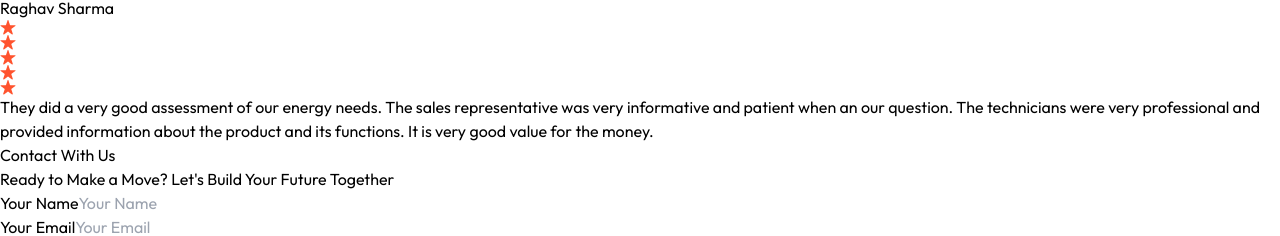
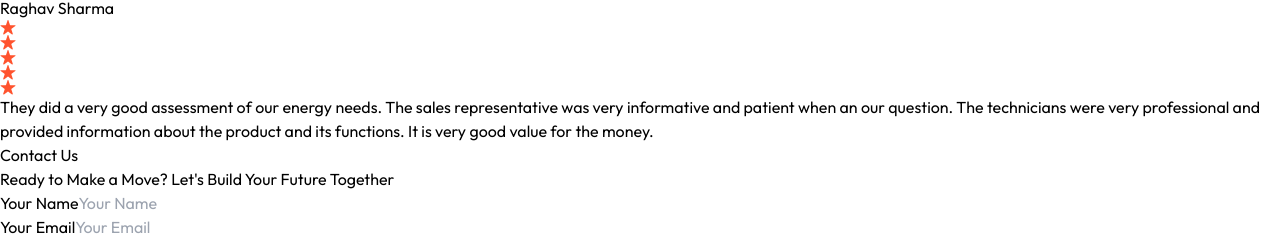
Before and after one commit to laksh-goel/Solar-Sys, a React (Vite) app: page / in a window 1280 px wide. Shown: the part 4485-4721 px from the top of the page. Built offline with nearby package versions, Linux system fonts and the light colour scheme.

Commit message:
Update Contact.jsx

```diff
--- a/src/components/Contact.jsx
+++ b/src/components/Contact.jsx
@@ -45,7 +45,7 @@ const Contact = () => {
       <h1 className="text-2xl sm:text-4xl font-bold mb-2 text-center">
         Contact{" "}
         <span className="underline underline-offset-4 decoration-1 under font-light">
-          With Us
+           Us
         </span>
       </h1>
       <p className="text-center text-gray-500 mb-8 max-w-80 mx-auto">
```
